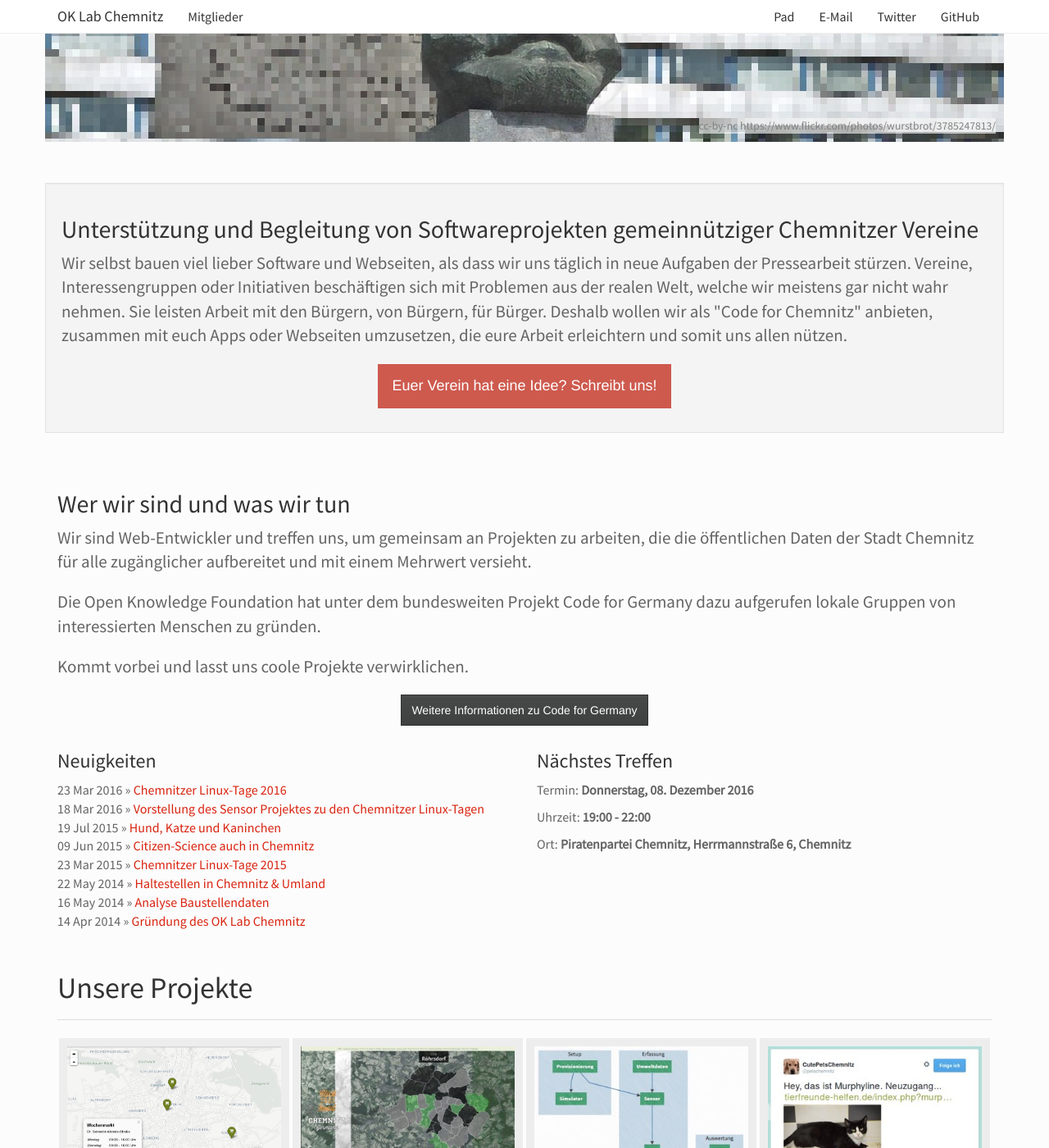
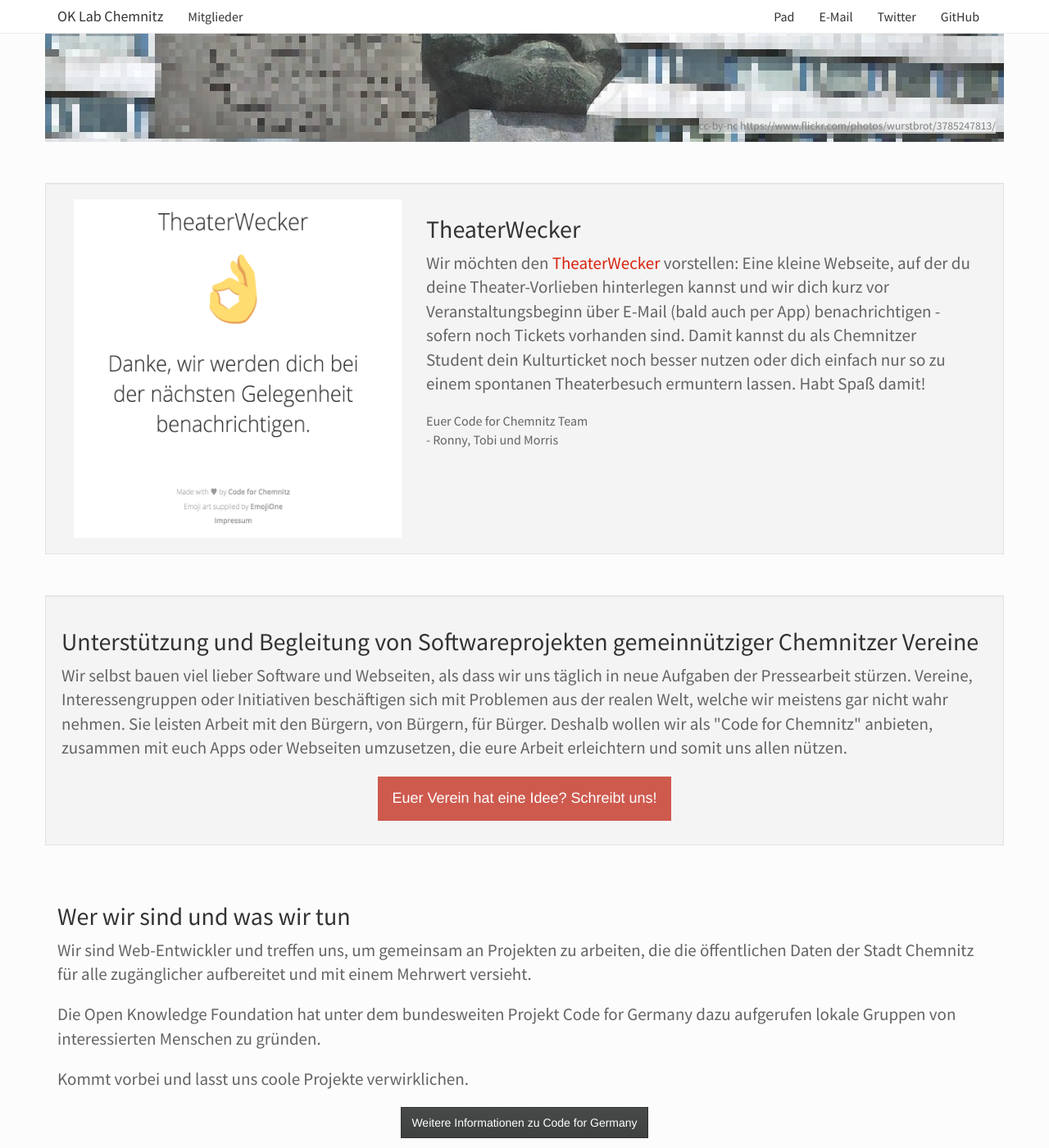
Before and after one commit to CodeforChemnitz/codeforchemnitz.github.io, a Jekyll site: the page built from index.html, in a window 1280 px wide and 1400 px high, scrolled down 212 px. Shown: the whole window at 82% size. Built offline with Jekyll 4.4.1, drawn with Linux system fonts in a browser that asks for light colours; some of the changed text lies outside the part shown.

Commit message:
add TheaterWecker post
Signed-off-by: Morris Jobke <hey@morrisjobke.de>

```diff
--- a/index.html
+++ b/index.html
@@ -5,6 +5,24 @@ plunder: false
 libs:
   - packery
 ---
+
+
+<div id="theaterwecker"></div>
+
+<div class="row">
+	<div class="container well" style="margin-top:30px;border-radius:0; display: flex; flex-flow: row wrap; justify-content: space-around;">
+		<img src="/images/project/theaterwecker-willkommen.png" style="width:400px; height:413px;">
+		<div style="margin-left:20px; width:calc(100% - 460px); display:inline-block;">
+		<h2>TheaterWecker</h2>
+		<p class="lead">
+			Wir möchten den <a href="https://theaterwecker.de">TheaterWecker</a> vorstellen: Eine kleine Webseite, auf der du deine Theater-Vorlieben hinterlegen kannst und wir dich kurz vor Veranstaltungsbeginn über E-Mail (bald auch per App) benachrichtigen - sofern noch Tickets vorhanden sind. Damit kannst du als Chemnitzer Student dein Kulturticket noch besser nutzen oder dich einfach nur so zu einem spontanen Theaterbesuch ermuntern lassen. Habt Spaß damit!
+		</p>
+		<p>
+			Euer Code for Chemnitz Team<br>- Ronny, Tobi und Morris
+		</p>
+		</div>
+	</div>
+</div>
 
 <div class="row">
 	<div class="container well" style="margin-top:30px;border-radius:0;">
```
Also changed, not shown: _posts/2016-12-01-TheaterWecker.md (added, +12 -0 lines), images/project/theaterwecker-willkommen.png (added).
